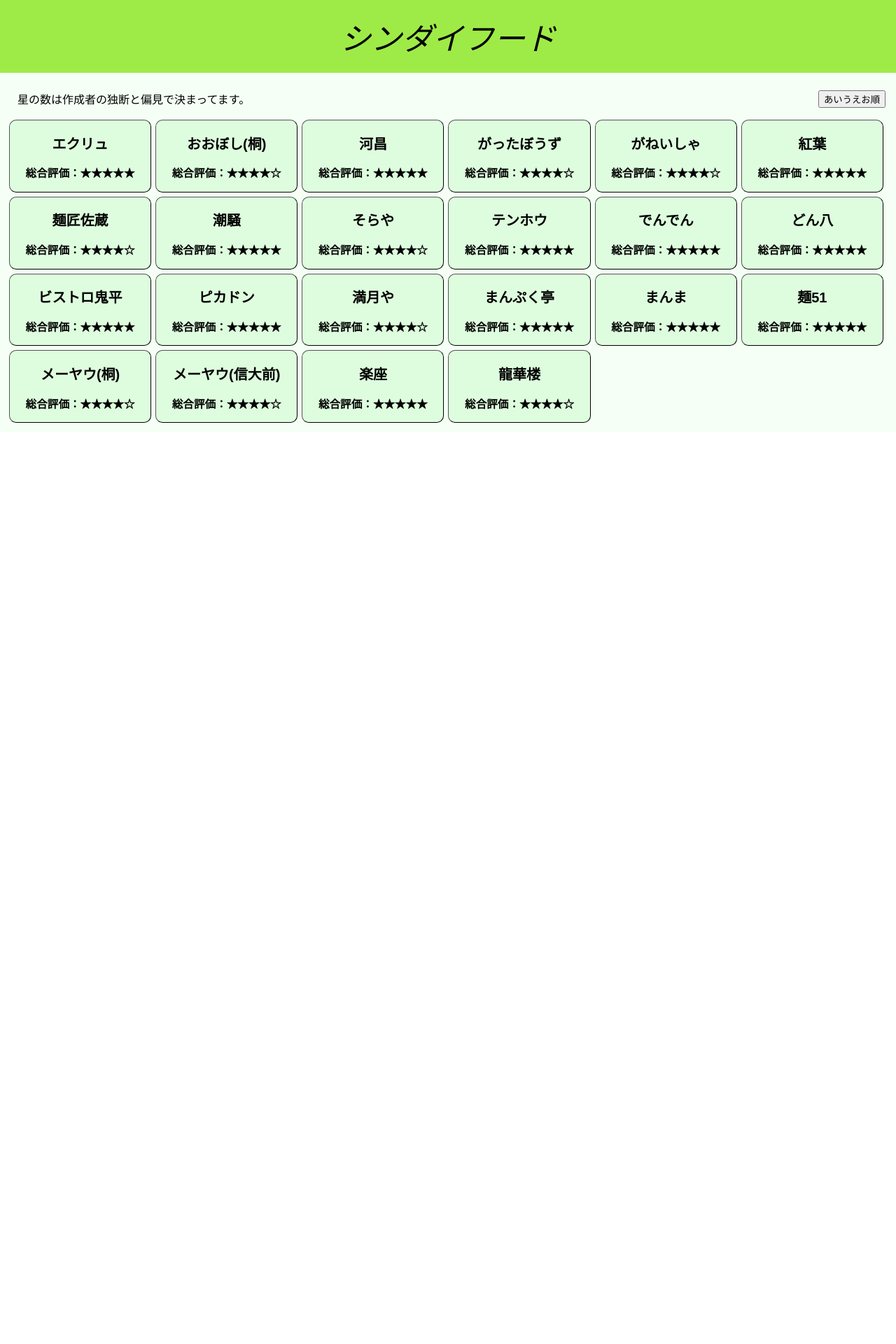
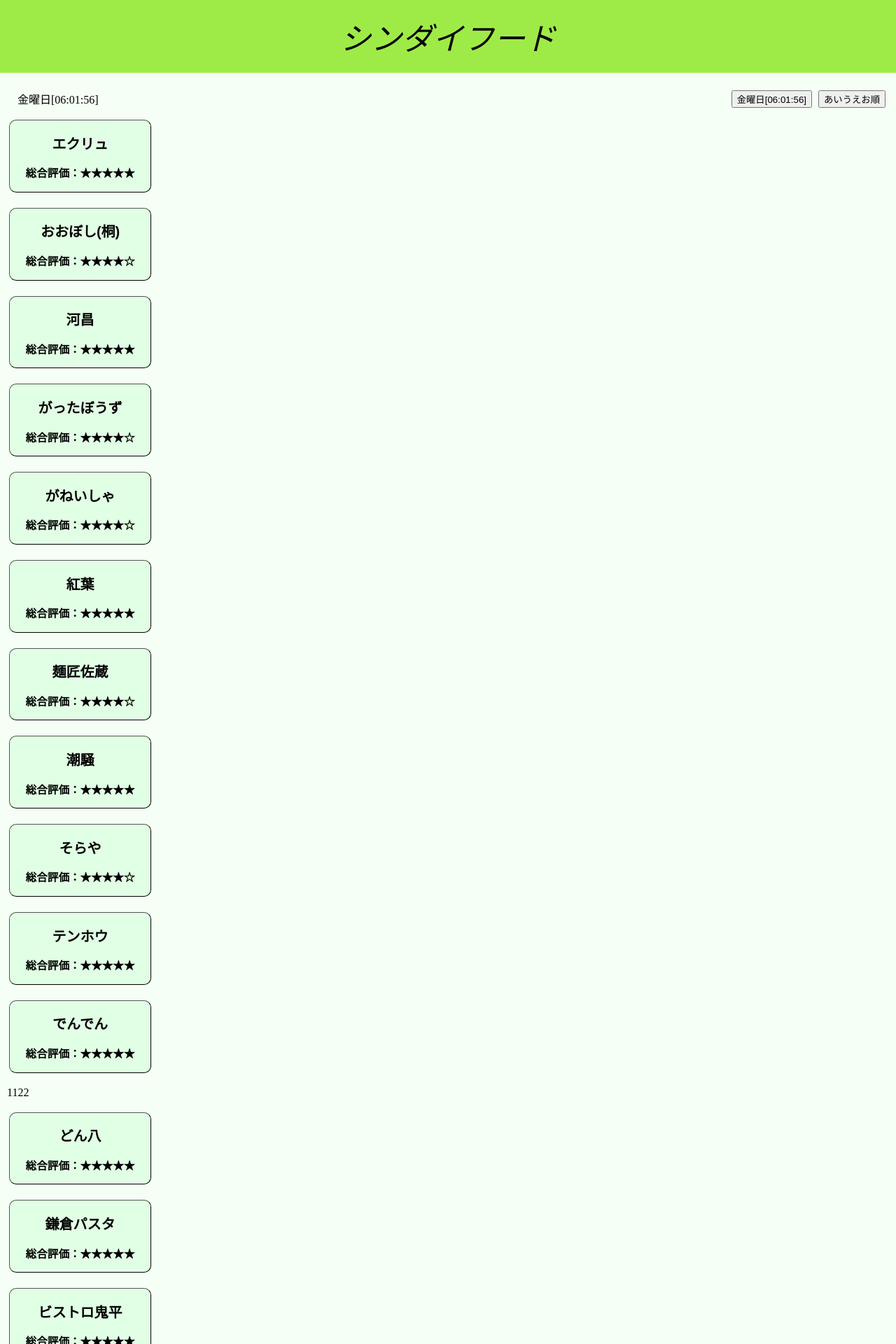
Before and after one commit to yoshinaka-droid/React-shinndai, a React (Create React App) app in the folder router/: page / in a window 1280 px wide. Shown: the top 1920 px of the page at 70% size. Before the commit the page ends 800 px from the top, so only its background shows below. Built offline with nearby package versions, Linux system fonts and the light colour scheme.

Commit message:
時計の追加

```diff
--- a/router/src/Components/Body.css
+++ b/router/src/Components/Body.css
@@ -8,6 +8,12 @@
     margin: 15px;
 }
 
+.time{
+    position: absolute;
+    right: 120px;
+    cursor: pointer;
+}
+
 .sort{
     position: absolute;
     right: 15px;
@@ -15,7 +21,7 @@
 }
 
 .button{
-    background-color: #defdde;
+    background-color: #e1ffe4;
     border-width: 1px;
     border-radius: 10px;
     margin: 3px;
@@ -55,7 +61,7 @@
 
 .scroll-element {
     opacity: 0;
-    transition: opacity 2s;
+    transition: 2s;
 }
 
 .scroll-element.in-view {
--- a/router/src/Components/Body.js
+++ b/router/src/Components/Body.js
@@ -6,8 +6,22 @@ import Star from "./Star.js";
 import './Body.css';
 
 const Body = () => {
+// (はじめ)現在の曜日と時刻を入手
+  // 現在の日時を入手
+  const currentDate = new Date();
+  // 時間が1桁の時、"0X"で表記する関数("5"の時は"05")
+  const formatTime = (val) => ("0" + val).slice(-2);
+  // 上から時・分・秒を入手
+  const hour = formatTime(currentDate.getHours());
+  const min = formatTime(currentDate.getMinutes());
+  const sec = formatTime(currentDate.getSeconds());
+  // 曜日を入手
+  const weekday = ["日","月","火","水","木","金","土"];
+  const day = weekday[currentDate.getDay()];
+// (おわり)現在の曜日と時刻を入手
+
 // (はじめ)あいうえお順にソートする機能
-  const [changeDesc,setChangeDesc] = useState(true);
+  const [ascOrder,setAscOrder] = useState(true);
   // sortメソッドは破壊的なのでコピーを使う
   const NameList1 = List.slice();
   const NameList2 = List.slice();
@@ -27,8 +41,10 @@ const Body = () => {
       return -1;
     }
   });
-  const changeList = changeDesc ? ascList : descList;
+  const orderedList = ascOrder ? ascList : descList;
 // (おわり)あいうえお順にソートする機能
+
+  const orderedList2 = orderedList.filter((rest)=>(rest.HourS<=hour)&&(hour<=rest.HourE));
 
 // (はじめ)ボタンがふわっと表示されるシステム
   const navigate = useNavigate();
@@ -87,14 +103,19 @@ const Body = () => {
     <div className="body">
       {/* ボタンの位置を確保するためのもの */}
       <div className="prologue">
-        <span>星の数は作成者の独断と偏見で決まってます。</span>
+        {/* ↓現在の時刻を表示 */}
+        <span>{day}曜日[{hour}:{min}:{sec}]</span>
+        {orderedList2.map((rest) => <span>{rest.Name}</span>)}
+        <button
+          className="time"
+        >{day}曜日[{hour}:{min}:{sec}]</button>
         <button
           className="sort"
-          onClick={()=>{setChangeDesc(!changeDesc)}}
+          onClick={()=>setAscOrder(!ascOrder)}
         >あいうえお順</button>
       </div>
       {/* 各店舗の店名と総合評価をボタンの内部に表示 */}
-      {changeList.map((rest) => {
+      {orderedList.map((rest) => {
         // 総合評価(rest.Total)を計算
         const Total =
           Math.round((rest.Taste+rest.Amount+rest.Price)*10/3)/10;
@@ -103,6 +124,8 @@ const Body = () => {
           <span key={rest.Name + "button"}>
             {/* 店名と総合評価を引き渡す */}
             <ScrollComponent Name={rest.Name} Total={Total}/>
+            <p>{rest.Hour}</p>
+            {console.log(rest.Hour)}
           </span>
         )
       })}
--- a/router/src/Components/Detail.js
+++ b/router/src/Components/Detail.js
@@ -9,6 +9,8 @@ const Detail = () => {
   const { id } = useParams();
   // ↓404Pageを表示するかどうかのフラグメント(と店の重複を避けるため)
   var isMatch = true;
+
+  const GenreList = ["ご飯物","麺類","そば","パン"]
 
   return (
     <div key="h1">
@@ -22,6 +24,7 @@ const Detail = () => {
         // isMatchはリストで重複があったときに同じ情報が表示されないようにするもの
         return { id }.id === rest.Name && isMatch && (
           <div className="detail" key={rest.Name + "detail"}>
+            {/* 「戻る」ボタン */}
             <Home />
             <h1>{rest.Name}</h1>
             <table id="table">
@@ -50,7 +53,7 @@ const Detail = () => {
                 </tr>
                 <tr>
                   <th>ジャンル</th>
-                  <td>{rest.Genre}</td>
+                  <td>{GenreList[rest.Genre-1]}</td>
                 </tr>
                 <tr>
                   <th>信大からの距離</th>
--- a/router/src/Components/List.js
+++ b/router/src/Components/List.js
@@ -1,20 +1,22 @@
 // Name:店名、市内に2店舗以上ある場合支店名(地域名)も書く、Phonetic:ふりがな
-// Genre:ご飯物、麺類、そば、パン 自由に設定して良い
+// Genre:1.ご飯物、2.ラーメン、3.そば、4.パン 数字で設定し、'/Components/Detail.js'で変換する
 // Taste:味(なるべく3以上)、Amount:量(多ければ5)、Price:値段(安ければ5、量には関係なく)
-// Dist:徒歩、自転車で何分か、Map:GoogleMapの検索ワード
-// Pay:使える支払い方法一覧　Parking：駐車場
+// Walk:徒歩何分か、HourS:開店時間、HourE:閉店時間
+// Map:GoogleMapの検索ワード
+// Pay:使える支払い方法一覧　Parking：駐車場　Cycling：駐輪場
 
 const List = [
   {
     Name: "でんでん",
     Phonetic: "でんでん",
-    Genre: "ご飯物",
+    Genre: 1,
     Taste: 4,
     Amount: 5,
     Price: 4,
     Walk: 15,
     HourS: 11,
     HourE: 22,
+    Hour: [11,22],
     Map: "でんでん",
     Pay: "現金、PayPay",
     Parking: true,
@@ -23,7 +25,7 @@ const List = [
   {
     Name: "満月や",
     Phonetic: "まんげつや",
-    Genre: "ご飯物",
+    Genre: 1,
     Taste: 5,
     Amount: 3,
     Price: 3,
@@ -38,7 +40,7 @@ const List = [
   {
     Name: "メーヤウ(桐)",
     Phonetic: "めーやうきり",
-    Genre: "ご飯物",
+    Genre: 1,
     Taste: 4,
     Amount: 5,
     Price: 3,
@@ -53,7 +55,7 @@ const List = [
   {
     Name: "メーヤウ(信大前)",
     Phonetic: "めーやうしんだいまえ",
-    Genre: "ご飯物",
+    Genre: 1,
     Taste: 4,
     Amount: 4,
     Price: 3,
@@ -68,7 +70,7 @@ const List = [
   {
     Name: "麺匠佐蔵",
     Phonetic: "さくら",
-    Genre: "麺",
+    Genre: 2,
     Taste: 5,
     Amount: 4,
     Price: 3,
@@ -83,7 +85,7 @@ const List = [
   {
     Name: "がったぼうず",
     Phonetic: "がったぼうず",
-    Genre: "麺",
+    Genre: 2,
     Taste: 5,
     Amount: 4,
     Price: 3,
@@ -98,7 +100,7 @@ const List = [
   {
     Name: "そらや",
     Phonetic: "そらや",
-    Genre: "麺",
+    Genre: 2,
     Taste: 5,
     Amount: 4,
     Price: 3,
@@ -113,7 +115,7 @@ const List = [
   {
     Name: "がねいしゃ",
     Phonetic: "がねいしゃ",
-    Genre: "ご飯物",
+    Genre: 1,
     Taste: 5,
     Amount: 3,
     Price: 4,
@@ -128,7 +130,7 @@ const List = [
   {
     Name: "龍華楼",
     Phonetic: "りゅうかろう",
-    Genre: "麺",
+    Genre: 2,
     Taste: 3,
     Amount: 5,
     Price: 4,
@@ -143,7 +145,7 @@ const List = [
   {
     Name: "麺51",
     Phonetic: "めんこい",
-    Genre: "麺",
+    Genre: 2,
     Taste: 4,
     Amount: 5,
     Price: 4,
@@ -158,7 +160,7 @@ const List = [
   {
     Name: "おおぼし(桐)",
     Phonetic: "おおぼしきり",
-    Genre: "麺",
+    Genre: 2,
     Taste: 4,
     Amount: 4,
     Price: 4,
@@ -173,7 +175,7 @@ const List = [
   {
     Name: "エクリュ",
     Phonetic: "えくりゅ",
-    Genre: "パン",
+    Genre: 4,
     Taste: 5,
     Amount: 3,
     Price: 5,
@@ -188,7 +190,7 @@ const List = [
   {
     Name: "紅葉",
     Phonetic: "こうよう",
-    Genre: "麺",
+    Genre: 2,
     Taste: 4,
     Amount: 5,
     Price: 5,
@@ -203,7 +205,7 @@ const List = [
   {
     Name: "潮騒",
     Phonetic: "しおさい",
-    Genre: "ご飯物",
+    Genre: 1,
     Taste: 4,
     Amount: 5,
     Price: 5,
@@ -218,7 +220,7 @@ const List = [
   {
     Name: "どん八",
     Phonetic: "どんぱち",
-    Genre: "ご飯物",
+    Genre: 1,
     Taste: 5,
     Amount: 4,
     Price: 4,
@@ -233,7 +235,7 @@ const List = [
   {
     Name: "河昌",
     Phonetic: "かわしょう",
-    Genre: "ご飯物",
+    Genre: 1,
     Taste: 5,
     Amount: 4,
     Price: 4,
@@ -248,12 +250,11 @@ const List = [
   {
     Name: "楽座",
     Phonetic: "らくざ",
-    Genre: "そば",
+    Genre: 3,
     Taste: 5,
     Amount: 4,
     Price: 4,
-    Dist: "徒歩20分",
-    Walk: 15,
+    Walk: 30,
     HourS: 11,
     HourE: 19,
     Map: "らくざ",
@@ -264,7 +265,7 @@ const List = [
   {
     Name: "ピカドン",
     Phonetic: "ぴかどん",
-    Genre: "ご飯物",
+    Genre: 1,
     Taste: 5,
     Amount: 4,
     Price: 4,
@@ -279,7 +280,7 @@ const List = [
   {
     Name: "テンホウ",
     Phonetic: "てんほう",
-    Genre: "麺",
+    Genre: 2,
     Taste: 5,
     Amount: 4,
     Price: 4,
@@ -294,7 +295,7 @@ const List = [
   {
     Name: "まんま",
     Phonetic: "まんま",
-    Genre: "ご飯物",
+    Genre: 1,
     Taste: 5,
     Amount: 4,
     Price: 4,
@@ -309,13 +310,13 @@ const List = [
   {
     Name: "まんぷく亭",
     Phonetic: "まんぷくてい",
-    Genre: "ご飯物",
-    Taste: 5,
+    Genre: 1,
+    Taste: 4,
     Amount: 4,
     Price: 4,
     Walk: 20,
-    HourS: 11,
-    HourE: 19,
+    HourS: 1130,
+    HourE: 1430,
     Map: "まんぷく亭",
     Pay: "現金",
     Parking: true,
@@ -324,7 +325,7 @@ const List = [
   {
     Name: "ビストロ鬼平",
     Phonetic: "びすとろおにへい",
-    Genre: "ご飯物",
+    Genre: 1,
     Taste: 5,
     Amount: 4,
     Price: 4,
@@ -336,6 +337,21 @@ const List = [
     Parking: true,
     Cycling: true,
   },
+  {
+    Name: "鎌倉パスタ",
+    Phonetic: "びすとろおにへい",
+    Genre: 1,
+    Taste: 5,
+    Amount: 4,
+    Price: 4,
+    Walk: 20,
+    HourS: 11,
+    HourE: 20,
+    Map: "鎌倉パスタ　イオンモール松本店",
+    Pay: "現金",
+    Parking: true,
+    Cycling: true,
+  },
 ];
 
 export default List;
```
Also changed, not shown: router/src/Components/Header.css (line endings or trailing spaces).
